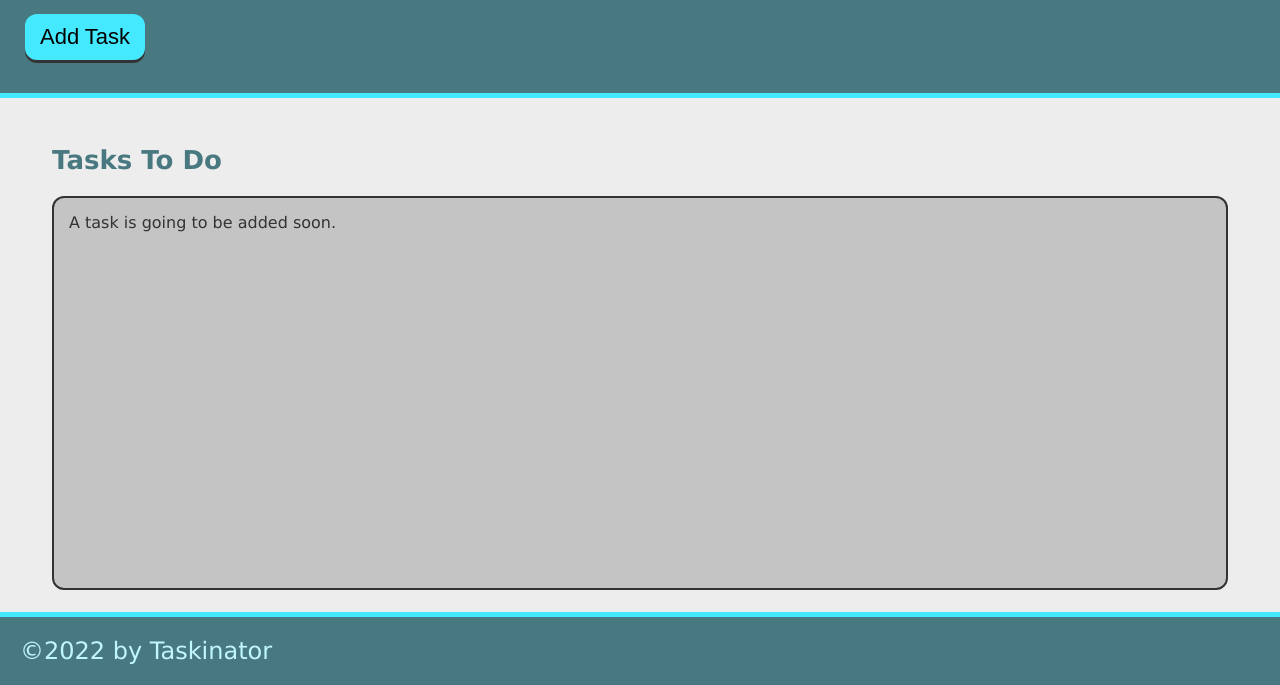
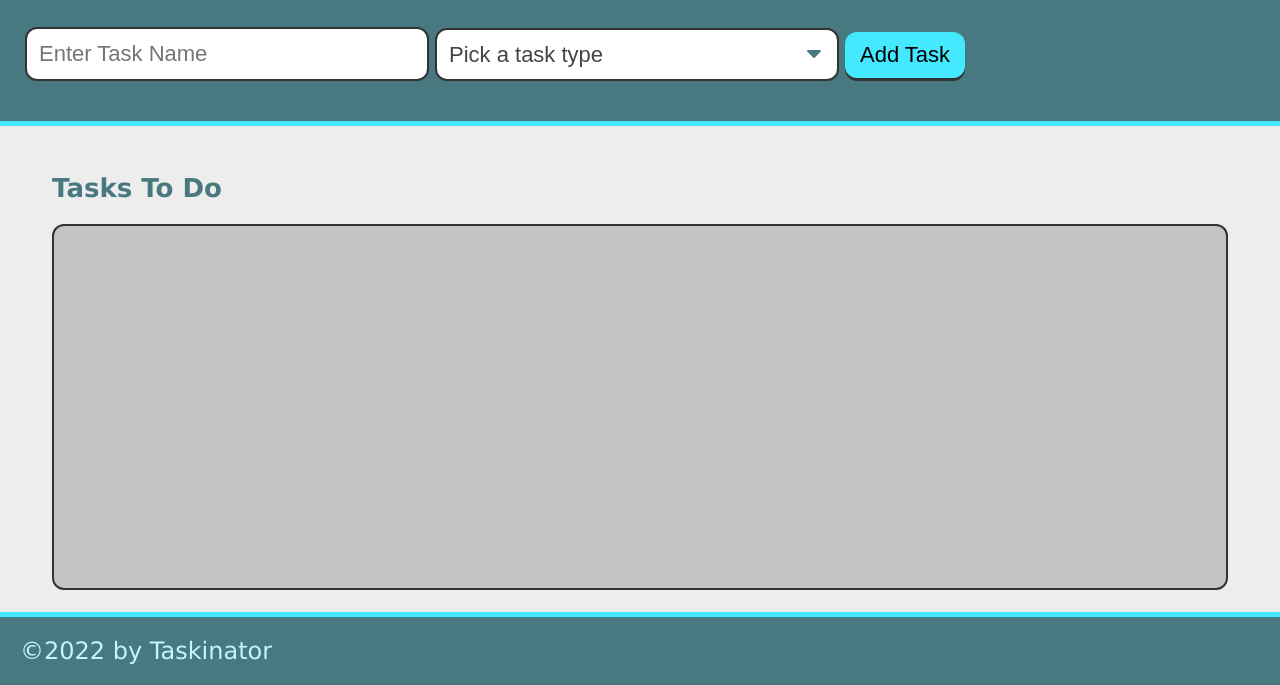
Before and after one commit to rthomson412/taskinator, a plain HTML site: page index.html in a window 1280 px wide. Shown: the part 115-800 px from the top of the page. Drawn offline with Linux system fonts and the light colour scheme.

Commit message:
dropdown

```diff
--- a/index.html
+++ b/index.html
@@ -11,21 +11,34 @@
     <header>
       <h1 class="page-title">Taskinator</h1>
       <p>Click the button below to add a new task.</p>
-      <button class="btn" id="save-task">Add Task</button>
+      <form id="task-form">
+        <div class="form-group">
+          <input type="text" name="task-name" class="text-input" placeholder="Enter Task Name" />
+        </div>
+        <div class="form-group">
+          <select name="task-type" class="select-dropdown">
+            <option value="" disabled selected>Pick a task type</option>
+            <option value="Print">Print</option>
+            <option value="Web">Web</option>
+            <option value="Mobile">Mobile</option>
+          </select>
+        </div>
+        <div class="form-group">
+          <button class="btn" id="save-task" type="submit">Add Task</button>
+        </div>
+      </form>
     </header>
 
     <main class="page-content">
       <section class="task-list-wrapper">
         <h2 class="list-title">Tasks To Do</h2>
         <ul class="task-list" id="tasks-to-do">
-          <li class="task item">A task is going to be added soon.</li>
+          <!-- <li class="task item">A task is going to be added soon.</li> -->
         </ul>
       </section>
     </main>
 
-    <footer>
-        &copy;2022 by Taskinator
-    </footer>
+    <footer>&copy;2022 by Taskinator</footer>
     <script src="./assets/js/script.js"></script>
   </body>
 </html>
```
